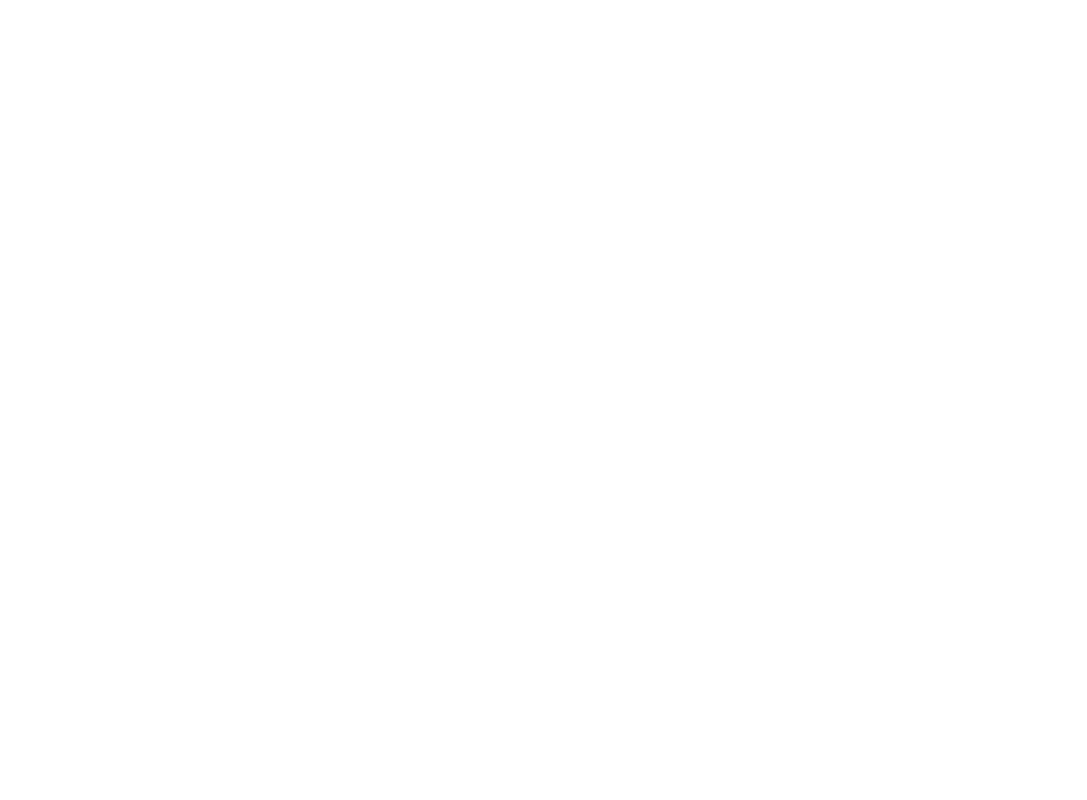
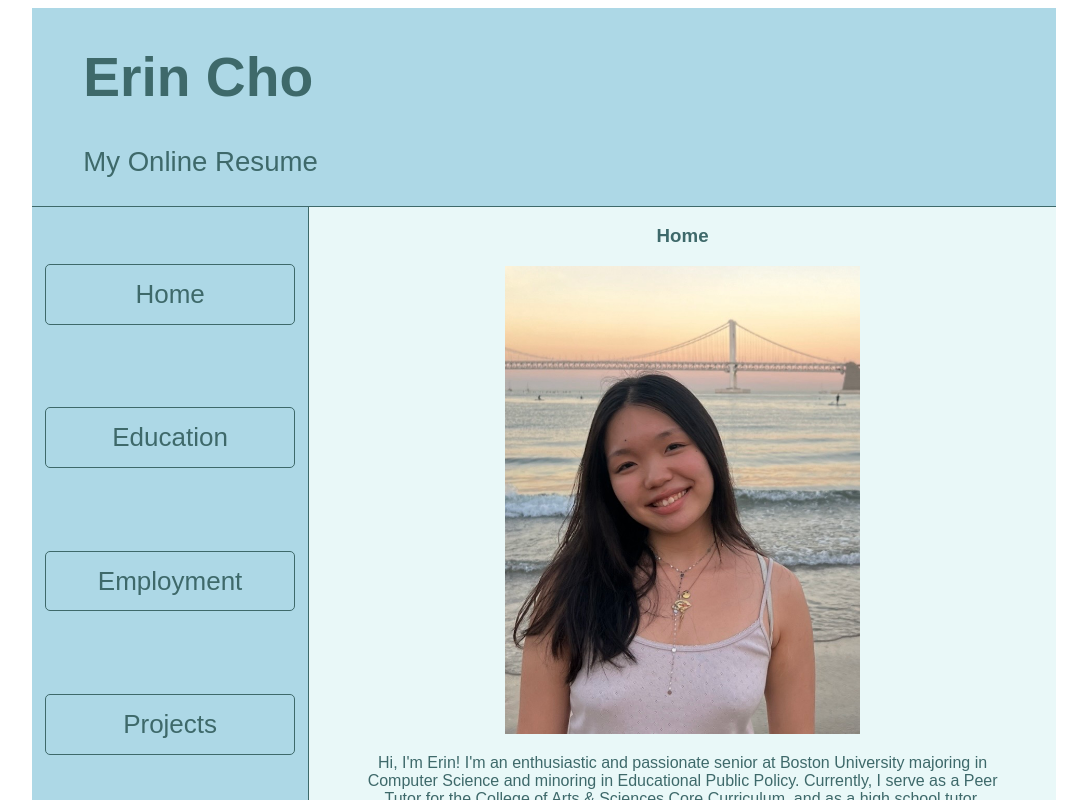
Before and after one commit to er1nh4/cs391a1-mp3, a React app: page / in a window 1280 px wide. Shown: the top 800 px of the page, without its empty margins (96-1183 px from the left). Built offline with nearby package versions, Linux system fonts and the light colour scheme; the HTML template or start-up script is replaced by a standard one.

Commit message:
Removed global style

```diff
--- a/src/components/Root.tsx
+++ b/src/components/Root.tsx
@@ -7,15 +7,12 @@ import Education  from "./main/Education.tsx";
 import Employment from "./main/Employment.tsx";
 import Projects from "./main/Projects.tsx";
 import Extracurriculars from "./main/Extracurriculars.tsx";
-import styled, {createGlobalStyle} from "styled-components";
+import styled from "styled-components";
 
-const GlobalStyle = createGlobalStyle`
-    body {
-        width: 80vw;
-        height: 100vh;
-        margin: 0 auto;
-        box-sizing: border-box;
-    }
+const PageWrapper = styled.div`
+    width: 80vw;
+    height: 100vh;
+    margin: 0 auto;
 `;
 
 const ContentContainer = styled.div`
@@ -34,7 +31,7 @@ const ContentContainer = styled.div`
 
 export default function Root() {
     return (
-        <GlobalStyle>
+        <PageWrapper>
             < Header/>
             <ContentContainer id="RootCC">
                 <Nav/>
@@ -47,6 +44,6 @@ export default function Root() {
                 </Routes>
             </ContentContainer>
             <Footer/>
-        </GlobalStyle>
+        </PageWrapper>
     )
 }
```
